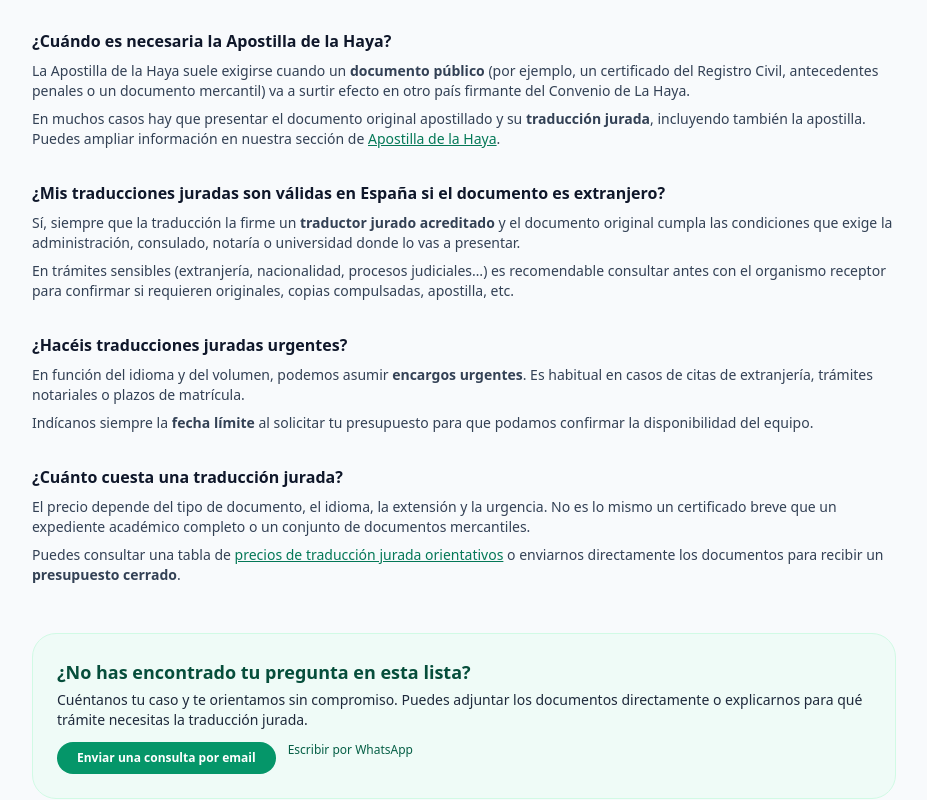
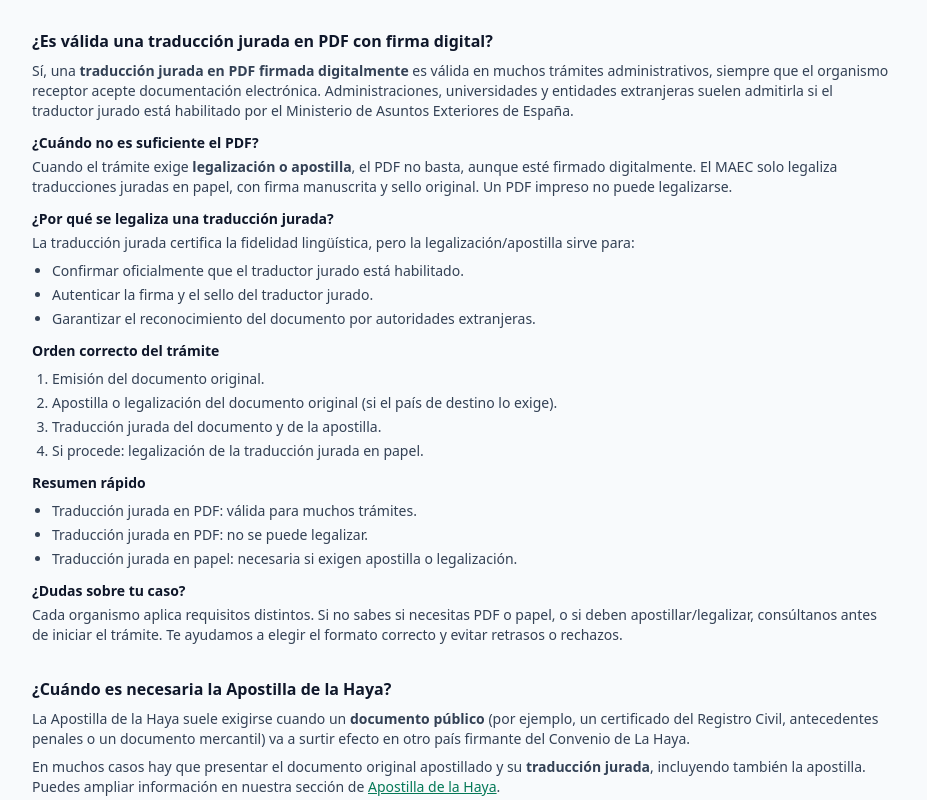
Before and after one commit to juanlatregua/traduccionesjuradas-next, a Next.js app: page /preguntas-frecuentes in a window 1280 px wide. Shown: the part 1020-1820 px from the top of the page, without its empty margins (176-1103 px from the left). Built offline with nearby package versions, Linux system fonts and the light colour scheme.

Commit message:
Add legalisation guidance to process and FAQ

```diff
--- a/app/preguntas-frecuentes/page.tsx
+++ b/app/preguntas-frecuentes/page.tsx
@@ -236,6 +236,70 @@ export default function PreguntasFrecuentesPage() {
           {/* 5 */}
           <article>
             <h2 className="text-base font-semibold text-slate-900">
+              ¿Es válida una traducción jurada en PDF con firma digital?
+            </h2>
+            <p className="mt-2 text-sm text-slate-700">
+              Sí, una <strong>traducción jurada en PDF firmada digitalmente</strong> es válida
+              en muchos trámites administrativos, siempre que el organismo receptor acepte
+              documentación electrónica. Administraciones, universidades y entidades extranjeras
+              suelen admitirla si el traductor jurado está habilitado por el Ministerio de Asuntos
+              Exteriores de España.
+            </p>
+
+            <h3 className="mt-3 text-sm font-semibold text-slate-900">
+              ¿Cuándo no es suficiente el PDF?
+            </h3>
+            <p className="mt-1 text-sm text-slate-700">
+              Cuando el trámite exige <strong>legalización o apostilla</strong>, el PDF no basta,
+              aunque esté firmado digitalmente. El MAEC solo legaliza traducciones juradas
+              en papel, con firma manuscrita y sello original. Un PDF impreso no puede legalizarse.
+            </p>
+
+            <h3 className="mt-3 text-sm font-semibold text-slate-900">
+              ¿Por qué se legaliza una traducción jurada?
+            </h3>
+            <p className="mt-1 text-sm text-slate-700">
+              La traducción jurada certifica la fidelidad lingüística, pero la legalización/apostilla
+              sirve para:
+            </p>
+            <ul className="mt-2 list-disc space-y-1 pl-5 text-sm text-slate-700">
+              <li>Confirmar oficialmente que el traductor jurado está habilitado.</li>
+              <li>Autenticar la firma y el sello del traductor jurado.</li>
+              <li>Garantizar el reconocimiento del documento por autoridades extranjeras.</li>
+            </ul>
+
+            <h3 className="mt-3 text-sm font-semibold text-slate-900">
+              Orden correcto del trámite
+            </h3>
+            <ol className="mt-2 list-decimal space-y-1 pl-5 text-sm text-slate-700">
+              <li>Emisión del documento original.</li>
+              <li>Apostilla o legalización del documento original (si el país de destino lo exige).</li>
+              <li>Traducción jurada del documento y de la apostilla.</li>
+              <li>Si procede: legalización de la traducción jurada en papel.</li>
+            </ol>
+
+            <h3 className="mt-3 text-sm font-semibold text-slate-900">
+              Resumen rápido
+            </h3>
+            <ul className="mt-2 list-disc space-y-1 pl-5 text-sm text-slate-700">
+              <li>Traducción jurada en PDF: válida para muchos trámites.</li>
+              <li>Traducción jurada en PDF: no se puede legalizar.</li>
+              <li>Traducción jurada en papel: necesaria si exigen apostilla o legalización.</li>
+            </ul>
+
+            <h3 className="mt-3 text-sm font-semibold text-slate-900">
+              ¿Dudas sobre tu caso?
+            </h3>
+            <p className="mt-1 text-sm text-slate-700">
+              Cada organismo aplica requisitos distintos. Si no sabes si necesitas PDF o papel,
+              o si deben apostillar/legalizar, consúltanos antes de iniciar el trámite. Te ayudamos
+              a elegir el formato correcto y evitar retrasos o rechazos.
+            </p>
+          </article>
+
+          {/* 6 */}
+          <article>
+            <h2 className="text-base font-semibold text-slate-900">
               ¿Cuándo es necesaria la Apostilla de la Haya?
             </h2>
             <p className="mt-2 text-sm text-slate-700">
@@ -260,7 +324,7 @@ export default function PreguntasFrecuentesPage() {
             </p>
           </article>
 
-          {/* 6 */}
+          {/* 7 */}
           <article>
             <h2 className="text-base font-semibold text-slate-900">
               ¿Mis traducciones juradas son válidas en España si el documento
@@ -280,7 +344,7 @@ export default function PreguntasFrecuentesPage() {
             </p>
           </article>
 
-          {/* 7 */}
+          {/* 8 */}
           <article>
             <h2 className="text-base font-semibold text-slate-900">
               ¿Hacéis traducciones juradas urgentes?
@@ -297,7 +361,7 @@ export default function PreguntasFrecuentesPage() {
             </p>
           </article>
 
-          {/* 8 */}
+          {/* 9 */}
           <article>
             <h2 className="text-base font-semibold text-slate-900">
               ¿Cuánto cuesta una traducción jurada?
--- a/app/proceso/page.tsx
+++ b/app/proceso/page.tsx
@@ -122,6 +122,27 @@ export default function ComoFuncionaPage() {
             </li>
           </ul>
         </div>
+
+        {/* PASO 5 */}
+        <div>
+          <h2 className="text-xl font-semibold text-slate-900">
+            5. Legalización o apostilla de la traducción (cuando procede)
+          </h2>
+          <p className="mt-2 text-sm text-slate-700">
+            Si el trámite exige <strong>legalización o apostilla</strong>, la traducción jurada
+            debe ir en papel, firmada y sellada en original. Un PDF (aunque esté firmado digitalmente)
+            <strong> no se puede legalizar</strong>.
+          </p>
+          <ul className="mt-2 space-y-1 list-disc pl-5 text-sm text-slate-700">
+            <li>Legalizar o apostillar <strong>primero</strong> el documento original (si aplica).</li>
+            <li>Traducción jurada del documento y de la apostilla.</li>
+            <li>Si el organismo lo exige, legalización de la traducción en papel.</li>
+          </ul>
+          <p className="mt-2 text-sm text-slate-700">
+            Antes de empezar, confirma con el organismo receptor si admite PDF o requiere el original
+            en papel con legalización/apostilla. Te orientamos en el orden correcto para evitar retrasos.
+          </p>
+        </div>
       </section>
 
       {/* CTA FINAL */}
```
Also changed, not shown: 1 other file (tests, documents, lock files or other folders).
